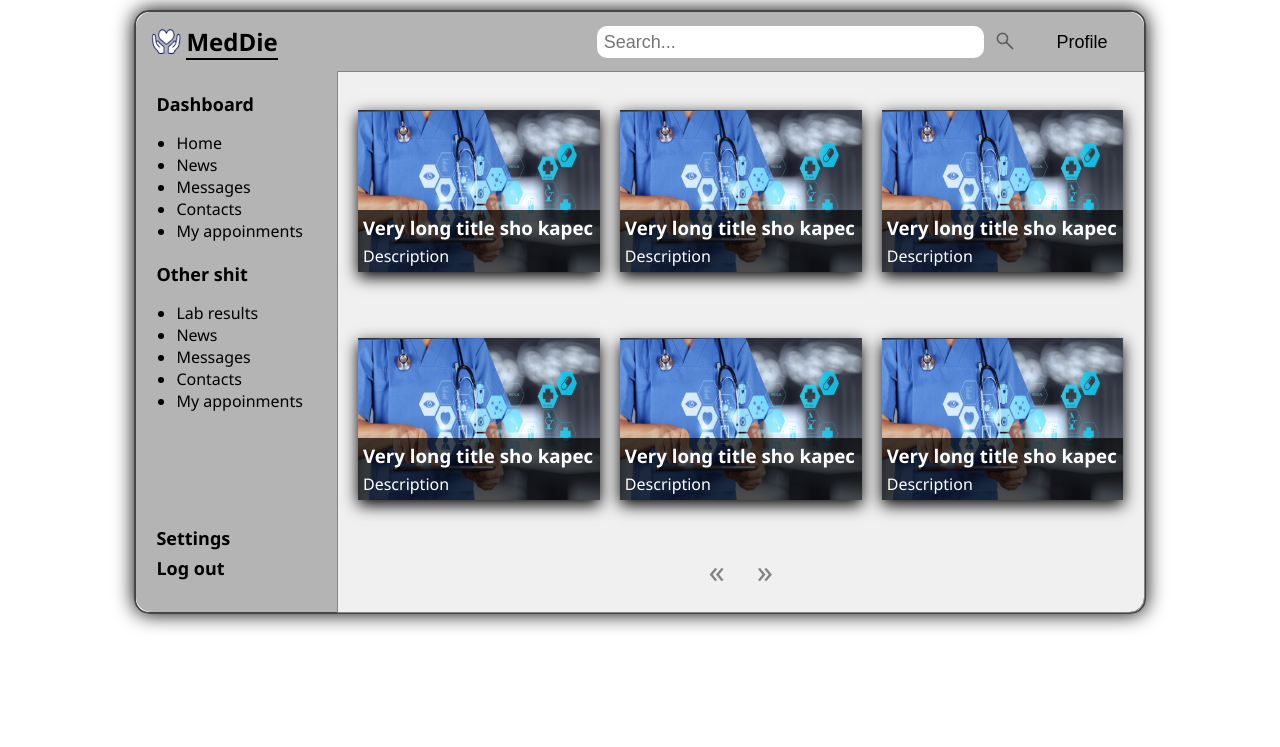
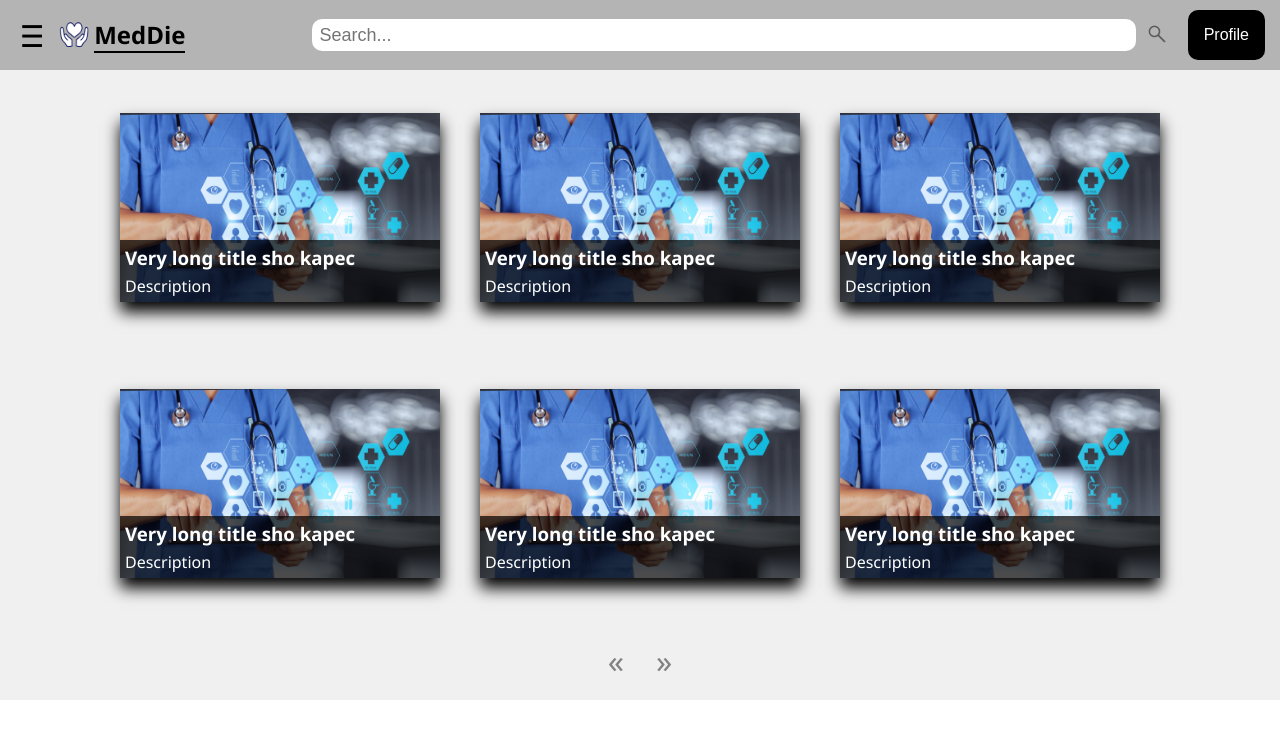
Before and after one commit to Palibrix/COAX_Project, a Django app: page / in a window 1280 px wide. Shown: the top 747 px of the page. Run offline with Django 4.2, Linux system fonts and the light colour scheme.

Commit message:
Simpler design, buttons are active now, profile dropdown menu, side navigation onclick

```diff
--- a/MedSite/main/static/main/style.css
+++ b/MedSite/main/static/main/style.css
@@ -1,14 +1,12 @@
+body{
+    margin: 0;
+}
+
 #Container{
-    margin-top: 10px;
-    margin-left: 10%;
-    margin-right: 10%;
     width: auto;
-    height: 600px;
-    border-radius: 15px;
+    height: 700px;
     font-family: 'Segoe UI', Tahoma, Geneva, Verdana, sans-serif;
     position: relative;
-    border: 2px solid rgb(70, 70, 70);
-    box-shadow: 0px 0px 20px 0px;
 }
 /* _______________________________________________ */
 
@@ -16,7 +14,6 @@
     width: 20%;
     height: 10%;
     float: left;
-    border-top-left-radius: 15px;
     display: flex;
     justify-content: flex-start;
     align-items: center;
@@ -40,7 +37,6 @@
 #Topnav{
     width: 80%;
     height: 10%;
-    border-top-right-radius: 15px;
     display: flex;
     align-items: center;
     justify-content: flex-end;
@@ -52,6 +48,7 @@
     display: flex;
     flex-flow: row-reverse wrap;
     width: 100%;
+    align-items:center;
 }
 
 .navigation-tab{
@@ -64,11 +61,49 @@
     border-radius: 10px;
 }
 
+.dropbtn{
+  margin: 15px;
+  border-radius:10px;
+  background-color:black;
+  color: white;
+  padding: 16px;
+  font-size: medium;
+  border: none;
+}
+
+.dropdown {
+  position: relative;
+  display: inline-block;
+}
+
+.dropdown-content {
+  display: none;
+  position: absolute;
+  position:right;
+  background-color: #f1f1f1;
+  min-width: 160px;
+  box-shadow: 0px 8px 16px 0px rgba(0,0,0,0.2);
+  z-index: 1;
+}
+
+.dropdown-content a {
+  color: black;
+  padding: 12px 16px;
+  text-decoration: none;
+  display: block;
+}
+
+.dropdown-content a:hover {background-color: #ddd; }
+
+.dropdown:hover .dropdown-content {display: block;}
+
+.dropdown:hover .dropbtn {background-color: black}
+
 #navigation-search{
     border: none;
     border-radius: 10px;
     font-size: large;
-    width: 50%;
+    width: 80%;
     height: 30px;
 }
 
@@ -90,13 +125,41 @@
     height: auto;
 }
 /* _______________________________________________ */
+.sidenav {
+    color: white;
+    height: 100%; /* 100% Full-height */
+    width: 0; /* 0 width - change this with JavaScript */
+    position: fixed; /* Stay in place */
+    z-index: 3; /* Stay on top */
+    top: 0; /* Stay at the top */
+    left: 0;
+    background-color: black; /* Black*/
+    overflow-x: hidden; /* Disable horizontal scroll */
+    padding-top: 60px; /* Place content 60px from the top */
+    transition: 0.5s; /* 0.5 second transition effect to slide in the sidenav */
+}
 
-#Sidenav{
-    width: 20%;
-    height: 90%;
-    float: left;
-    border-bottom-left-radius: 15px;
-    background-color: rgb(180, 180, 180);
+.sidenav a{
+    text-decoration: none;
+    padding: 4px 4px 4px 16px;
+    font-size: medium;
+    display: block;
+    transition: 0.3s;
+    color: white;
+}
+
+.sidenav a:hover {color: white;}
+.sidenav a:visited {color: white;}
+.sidenav a:active {color: white;}
+.sidenav a:focus {color: white;}
+
+
+.sidenav .closebtn {
+    position: absolute;
+    top: 0;
+    right: 25px;
+    font-size: 36px;
+    margin-left: 50px;
 }
 
 .side-list{
@@ -113,43 +176,28 @@
 
 #Main{
     background-color: rgb(240, 240, 240);
-    width: 80%;
+    width: 100%;
     height: 90%;
     float: right;
-    border-bottom-right-radius: 15px;
     display: flex;
     flex-wrap: wrap;
     flex-direction: row;
-    justify-content: space-evenly;
+    justify-content: center;
     align-items: center;
-    outline: 1px solid rgb(131, 131, 131);
-
 }
 
 
 .Box{
-    width: 30%;
+    width: 25%;
     height: 30%;
-    margin-top: 10px;
     display: flex;
     justify-content: flex-end;
     align-items: flex-start;
     flex-direction: column;
     position: relative;
-    box-shadow: 0px 5px 15px 0px;
+    box-shadow: 0px 10px 15px 0px;
     transition: 0.1s;
-}
-
-.Box:hover{
-    width: 30.3%;
-    height: 30.3%;
-    margin-top: 10px;
-    display: flex;
-    justify-content: flex-end;
-    align-items: flex-start;
-    flex-direction: column;
-    position: relative;
-    box-shadow: 0px 5px 15px 0px;
+    margin: 20px
 }
 
 .picture{
--- a/MedSite/main/templates/main/index.html
+++ b/MedSite/main/templates/main/index.html
@@ -11,6 +11,17 @@
 <body>
     <div id="Container">
         <div id="Logo">
+            <span style="margin-left:20px;font-size:30px;cursor:pointer" onclick="openNav()">&#9776;</span>
+            <script>
+                function openNav() {
+                  document.getElementById("Sidenav").style.width = "230px";
+                }
+
+                function closeNav() {
+                  document.getElementById("Sidenav").style.width = "0";
+                }
+            </script>
+
             <img id="logo-icon" src="{%static 'main/images/logo.png'%}" alt="logo-icon">
             <h1 id="logo-title">MedDie</h1>
         </div>
@@ -18,38 +29,42 @@
 
         <div id="Topnav">
             <form id="navigation-container" action="index.html">
-                <ul id="navigation-container">
-                    <button class="navigation-tab">Profile</button>
+                <div class="dropdown">
+                    <button class="dropbtn">Profile</button>
+                      <div class="dropdown-content">
+                        <a href="#">Settings</a>
+                        <a href="#">Log Out</a>
+                      </div>
+                </div>
                     <button id="search-button" type="submit">
                         <img id="search-icon" src="{%static 'main/images/search.png'%}" alt="">
                     </button>
                     <input id="navigation-search" name="search" type="text" placeholder=" Search...">
-                </ul>
             </form>
         </div>
 <!-- _______________________________________________ -->
 
-        <div id="Sidenav">
+        <div id="Sidenav" class="sidenav">
             <h1 class="side-title">Dashboard</h1>
             <ul class="side-list">
-                <li>Home</li>
-                <li>News</li>
-                <li>Messages</li>
-                <li>Contacts</li>
-                <li>My appoinments</li>
+                <a href="javascript:void(0)" class="closebtn" onclick="closeNav()">&times;</a>
+                <li><a href="#">Home</a></li>
+                <li><a href="#">Messages</a></li>
+                <li><a href="#">Contacts</a></li>
+                <li><a href="#">Appointments</a></li>
             </ul>
 
-            <h1 class="side-title">Other shit</h1>
+            <h1 class="side-title">Other</h1>
             <ul class="side-list">
-                <li>Lab results</li>
-                <li>News</li>
-                <li>Messages</li>
-                <li>Contacts</li>
-                <li>My appoinments</li>
+                <li><a href="#">Lab</a></li>
+                <li><a href="#">News</a></li>
+                <li><a href="#">Messages</a></li>
+                <li><a href="#">Contacts</a></li>
+                <li><a href="#">Appointments</a></li>
             </ul>
 
-            <h1 style="position: absolute; bottom: 50px;" class="side-title">Settings</h1>
-            <h1 style="position: absolute; bottom: 20px;" class="side-title">Log out</h1>
+            <h1 style="position: absolute; bottom: 100px;" class="side-title">Settings</h1>
+            <h1 style="position: absolute; bottom: 70px;" class="side-title">Exit</h1>
 
         </div>
 <!-- _______________________________________________ -->
@@ -101,6 +116,7 @@
 
 
 
+
             <div id="Pagination">
                 <a href="#">&laquo;</a>
                 <a href="#">&raquo;</a>
```
Also changed, not shown: MedSite/main/static/login/login-styles.css (added), MedSite/main/templates/login/login.html (added).
